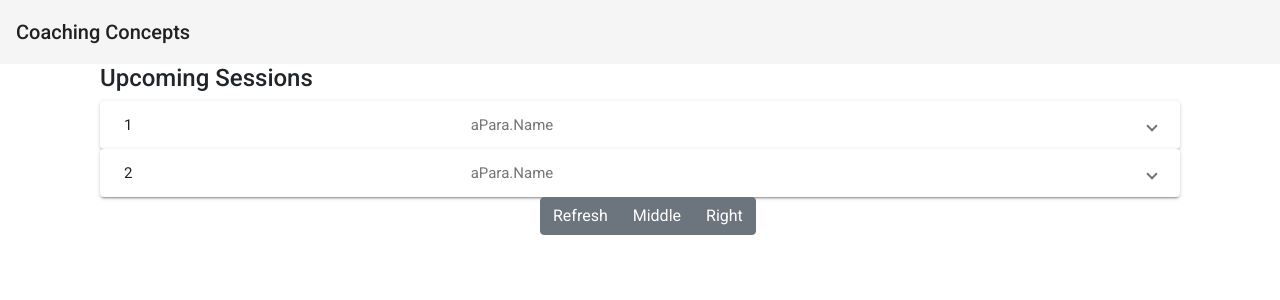
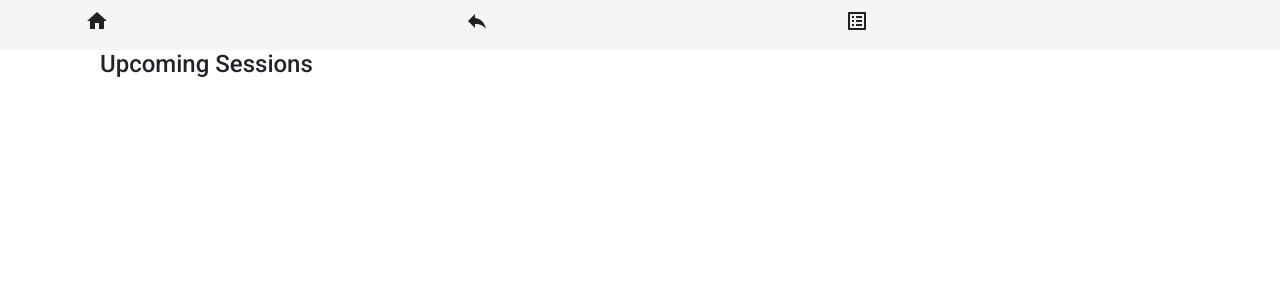
Before and after one commit to MiggelMike/top-coach, an Angular app: page / in a window 1280 px wide. Shown: the top 300 px of the page. Built offline with nearby package versions, Linux system fonts and the light colour scheme.

Commit message:
Zwischenstand -> Navbar

```diff
--- a/angular.json
+++ b/angular.json
@@ -95,13 +95,14 @@
             ],
             "styles": [
                 "./node_modules/materialize-css/dist/css/materialize.css",
-              "./node_modules/@angular/material/prebuilt-themes/indigo-pink.css",
-              "src/styles.scss"
+                "./node_modules/@angular/material/prebuilt-themes/indigo-pink.css",
+                "../node_modules/bootstrap/dist/css/bootstrap.min.css",
+                "src/styles.scss"
             ],
             "scripts": [
                 "../node_modules/jquery/dist/jquery.min.js",
-                "../node_modules/materialize-css/dist/js/materialize.js",
-                "../node_modules/bootstrap/dist/js/bootstrap.js"
+                "../node_modules/popper.js/dist/umd/popper.min.js",
+                "../node_modules/bootstrap/dist/js/bootstrap.min.js"
             ]
 
           }
--- a/package.json
+++ b/package.json
@@ -24,7 +24,10 @@
     "bootstrap": "^4.0.0-beta",
     "hammerjs": "^2.0.8",
     "jquery": "^3.4.1",
+    "ngx-bootstrap": "^5.3.2",
+    "popper.js": "^1.16.0",
     "rxjs": "~6.4.0",
+    "rxjs-compat": "^6.5.4",
     "tslib": "^1.10.0",
     "zone.js": "~0.9.1"
   },
--- a/src/Business/Session/Session.ts
+++ b/src/Business/Session/Session.ts
@@ -12,6 +12,7 @@ export enum ProgrammTyp {
 
 export interface ISession {
     ID: number;
+    TagNr: number;
     Name: string;
     Saetze: Array<ISatz>;
     Datum: Date;
@@ -22,6 +23,7 @@ export interface ISession {
 
 export class Session implements ISession  {
     public ID: number;
+    public TagNr: number;
     public Name: string;
     public Saetze: Array<ISatz>;
     public Datum: Date;
@@ -37,5 +39,6 @@ export class Session implements ISession  {
         this.DauerInSek = aPara.DauerInSek;
         this.Typ = aPara.Typ;
         this.ProgrammTyp = aPara.ProgrammTyp;
+        this.TagNr = aPara.TagNr;
     }
 }
--- a/src/Business/TrainingsProgramm/Gzclp.ts
+++ b/src/Business/TrainingsProgramm/Gzclp.ts
@@ -46,6 +46,7 @@ export class GzclpProgramm extends TrainingsProgramm {
         const mNeueSession = new Session(
             {
                 ID: 0,
+                TagNr: aTagNr,
                 Name: 'Tag ' + aTagNr.toString(),
                 Saetze: [],
                 Datum: null,
--- a/src/app/anstehende-sessions/anstehende-sessions.component.html
+++ b/src/app/anstehende-sessions/anstehende-sessions.component.html
@@ -18,7 +18,7 @@
         <mat-expansion-panel>
             <mat-expansion-panel-header>
                 <mat-panel-title>
-                    {{item.ID}}
+                    {{item.TagNr}}
                 </mat-panel-title>
                 <mat-panel-description>
                     {{item.Name}}
@@ -26,16 +26,8 @@
             </mat-expansion-panel-header>
 
             <p>This is the primary content of the panel.</p>
-
         </mat-expansion-panel>
     </div>
 
-    <div class="mx-auto" style="width: 200px;">
-        <div class="btn-group mx-auto" role="group" aria-label="Session Buttons">
-            <button type="button" class="btn btn-secondary" (click)="LadeSessions()">Refresh</button>
-            <button type="button" class="btn btn-secondary">Middle</button>
-            <button type="button" class="btn btn-secondary">Right</button>
-        </div>
-    </div>
 
 </div>
--- a/src/app/app.component.html
+++ b/src/app/app.component.html
@@ -1,7 +1,30 @@
-<mat-toolbar>
-    <span>Coaching Concepts</span>
+<mat-toolbar role="toolbar" class="taskHeader">
+    <div class="container">
+        <div class="row">
+            <div class="col align-self-start">
+                <mat-icon>home</mat-icon>
+            </div>
+            <div class="col align-self-center">
+                <mat-icon>reply</mat-icon>
+            </div>
+            <div class="col align-self-center">
+                <mat-icon>list_alt</mat-icon>
+            </div>
+        </div>
+    </div>
 </mat-toolbar>
 
+
+
+
 <div class="container">
+    <!-- <div ngbDropdown class="d-inline-block">
+        <button class="btn btn-outline-primary" id="dropdownBasic1" ngbDropdownToggle>Toggle dropdown</button>
+        <div ngbDropdownMenu aria-labelledby="dropdownBasic1">
+          <button class="dropdown-item">Action - 1</button>
+          <button class="dropdown-item">Another Action</button>
+          <button class="dropdown-item">Something else is here</button>
+        </div>
+      </div> -->
     <router-outlet></router-outlet>
 </div>
--- a/src/app/app.component.scss
+++ b/src/app/app.component.scss
@@ -0,0 +1,6 @@
+.taskHeader {
+    // background-color: transparent;
+    padding:  2px;
+    height: 50px;
+    align-content: flex-end;
+}
--- a/src/app/services/trainings-programm-svc.service.ts
+++ b/src/app/services/trainings-programm-svc.service.ts
@@ -21,26 +21,28 @@ export class TrainingsProgrammSvcService {
 
     public AnstehendeSessionObserver;
 
-    SessionListe: Array<Session> = [
-        {
-            ID: 1,
-            Name: 'aPara.Name',
-            Saetze: [],
-            Datum: new Date(),
-            DauerInSek: 1,
-            Typ: SessionKategorie.Konkret,
-            ProgrammTyp: ProgrammTyp.Custom
-        },
-        {
-            ID: 2,
-            Name: 'aPara.Name',
-            Saetze: [],
-            Datum: new Date(),
-            DauerInSek: 2,
-            Typ: SessionKategorie.Konkret,
-            ProgrammTyp: ProgrammTyp.Custom
-        }
-    ] ;
+    ListeAnstehenderSessions: Array<Session> = [];
+    //     {
+    //         ID: 1,
+    //         TagNr: 1,
+    //         Name: 'aPara.Name',
+    //         Saetze: [],
+    //         Datum: new Date(),
+    //         DauerInSek: 1,
+    //         Typ: SessionKategorie.Konkret,
+    //         ProgrammTyp: ProgrammTyp.Custom
+    //     },
+    //     {
+    //         ID: 2,
+    //         TagNr: 2,
+    //         Name: 'aPara.Name',
+    //         Saetze: [],
+    //         Datum: new Date(),
+    //         DauerInSek: 2,
+    //         Typ: SessionKategorie.Konkret,
+    //         ProgrammTyp: ProgrammTyp.Custom
+    //     }
+    // ] ;
 
     constructor() { }
 
@@ -48,7 +50,7 @@ export class TrainingsProgrammSvcService {
         const mResult = new Observable<Session[]>(
             observer => {
                 this.AnstehendeSessionObserver = observer;
-                observer.next(this.SessionListe);
+                observer.next(this.ListeAnstehenderSessions);
             }
         );
 
```
Also changed, not shown: src/app/app.module.ts (+9 -3 lines), 1 other file (tests, documents, lock files or other folders).
